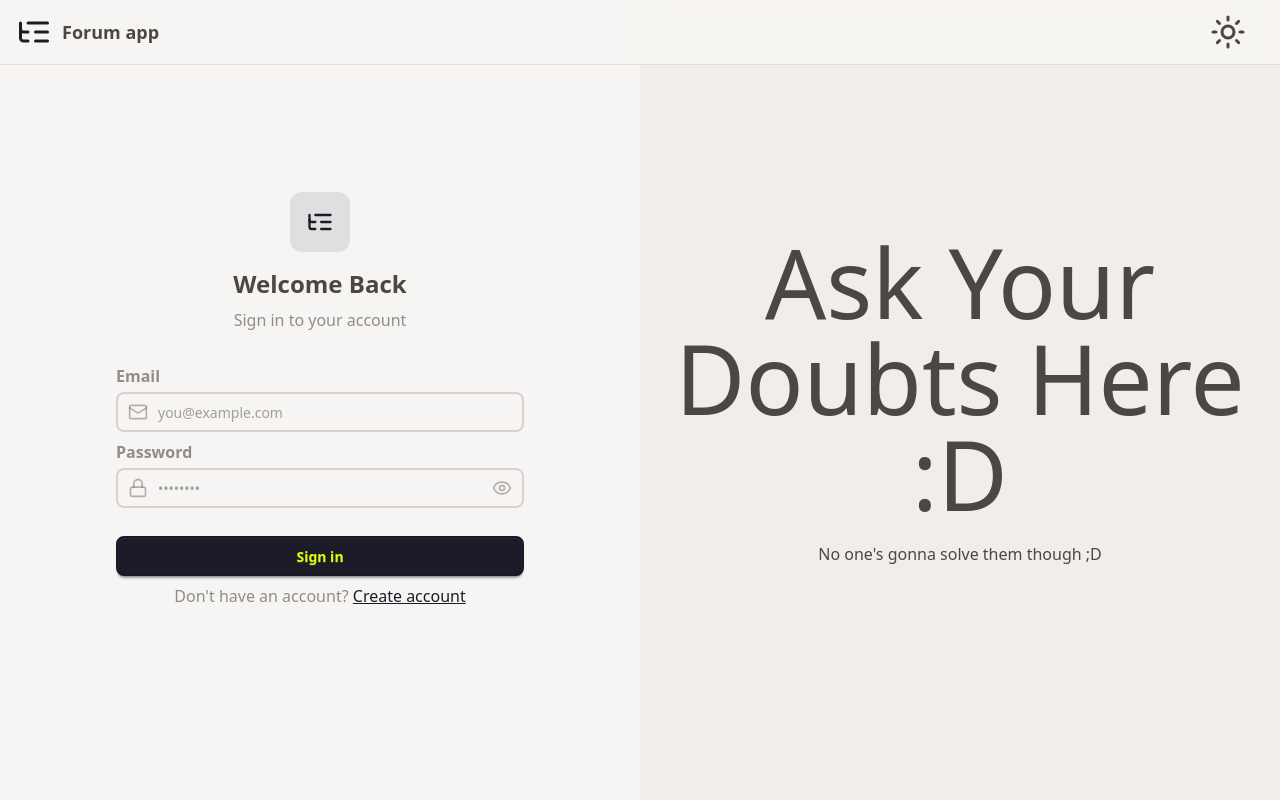
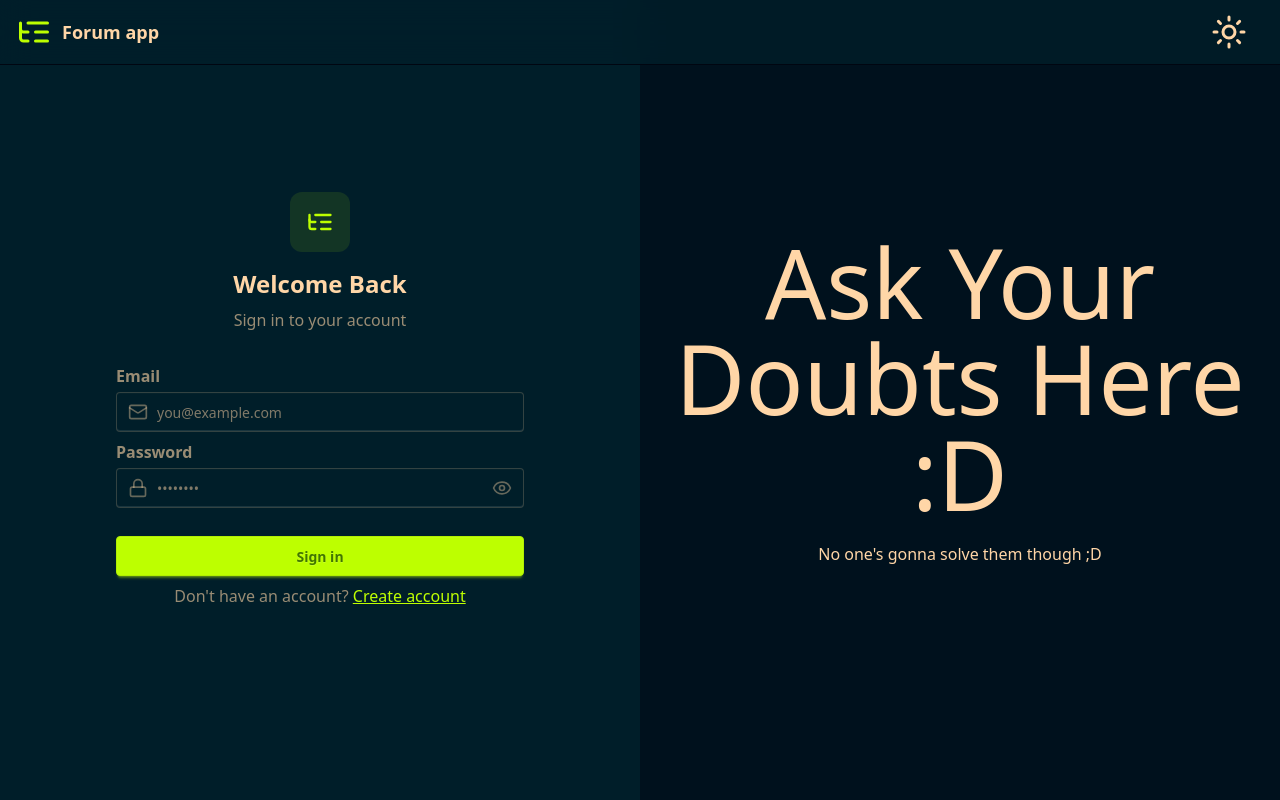
Before and after one commit to Aditya01543/forum-app, a React (Vite) app in the folder frontend/: page /login in a window 1280 px wide. Built offline with nearby package versions, Linux system fonts and the light colour scheme; no server answers.

Commit message:
theme change added (just tow themes)

```diff
--- a/frontend/src/App.jsx
+++ b/frontend/src/App.jsx
@@ -6,18 +6,20 @@ import SignupPage from './pages/SignupPage';
 import Navbar from './components/Navbar';
 
 import { Routes, Route, Navigate } from "react-router-dom";
-import { authManager } from './managers/authManager';
+import { authManager } from './managers/authManager.js';
+import { themeManager } from './managers/themeManager.js';
 import { Toaster } from "react-hot-toast";
 
 const App = () => {
   const {currentUser, checkauth} = authManager();
+  const {theme} = themeManager();
 
   useEffect(() => {
     checkauth();
   }, [checkauth]);
 
   return (
-    <div>
+    <div data-theme={theme}>
       <Navbar/>
 
       <Routes>
--- a/frontend/src/components/Navbar.jsx
+++ b/frontend/src/components/Navbar.jsx
@@ -2,10 +2,20 @@ import React from 'react'
 
 import { ListTree, LogOut, Moon, Sun, User } from "lucide-react";
 import { Link } from 'react-router-dom';
-import { authManager } from '../managers/authManager';
+import { authManager } from '../managers/authManager.js';
+import { themeManager } from '../managers/themeManager.js';
 
 const Navbar = () => {
   const {currentUser, logout} = authManager();
+  const {theme, setTheme} = themeManager();
+
+  const darkTheme = () => {
+    setTheme("abyss");
+  }
+
+  const lightTheme = () => {
+    setTheme("silk");
+  }
 
   return (
     <div>
@@ -23,12 +33,12 @@ const Navbar = () => {
                 </div>
 
                 <div className='flex gap-2.5 items-center'>
-                    <button className='btn btn-ghost'>
-                        <Sun className='size-9'/>
+                    <button onClick={lightTheme} className={`btn btn-ghost ${theme === "silk" ? "hidden" : ""}`}>
+                      <Sun className='size-9'/>
                     </button>
-                    {/* <button className='btn btn-ghost'>
-                        <Moon className='size-9'/>
-                    </button> */}
+                    <button onClick={darkTheme} className={`btn btn-ghost ${theme === "abyss" ? "hidden" : ""}`}>
+                      <Moon className='size-9'/>
+                    </button>
 
                     {currentUser && (
                       <>
--- a/frontend/src/managers/themeManager.js
+++ b/frontend/src/managers/themeManager.js
@@ -0,0 +1,9 @@
+import { create } from "zustand";
+
+export const themeManager = create((set) => ({
+    theme: localStorage.getItem("forum-app-theme") || "abyss",
+    setTheme: (theme) => {
+        localStorage.setItem("forum-app-theme", theme);
+        set({theme:theme});
+    }
+}));
```
